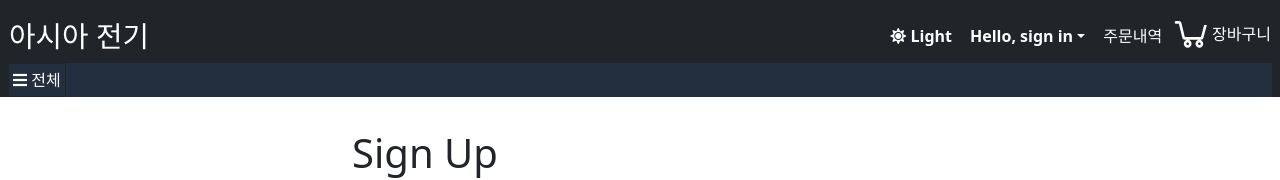
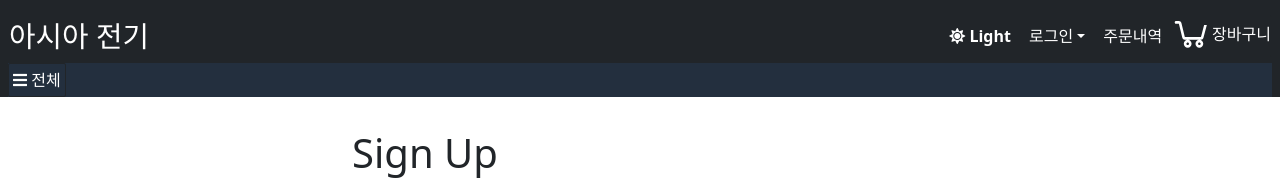
Before and after one commit to YangDong-E/tscproject, a React (Vite) app in the folder asia/frontend/: page /signup in a window 1280 px wide. Shown: the top 180 px of the page. Built offline with nearby package versions, Linux system fonts and the light colour scheme.

Commit message:
24.04.12 - 프로젝트 asia(render후 변경확인)

```diff
--- a/asia/frontend/src/App.tsx
+++ b/asia/frontend/src/App.tsx
@@ -86,7 +86,7 @@ function App() {
                     </Link>
                   </NavDropdown>
                 ) : (
-                  <NavDropdown className="header-link" title={`Hello, sign in`}>
+                  <NavDropdown className="header-link" title={`로그인`}>
                     <LinkContainer to="/signin">
                       <NavDropdown.Item>로그인</NavDropdown.Item>
                     </LinkContainer>
```
